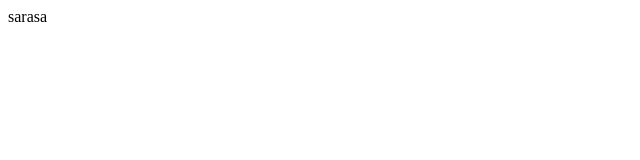
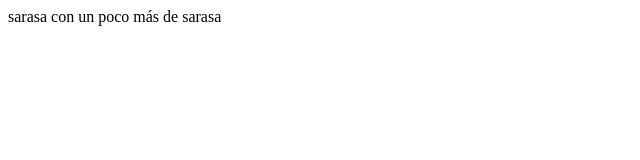
Before and after one commit to Polomeo/tutorial-git, a plain HTML site: page index.html in a window 1280 px wide. Shown: the whole page, without its empty margins (0-640 px from the left). Drawn offline with Linux system fonts and the light colour scheme.

Commit message:
agregada mas sarasa

```diff
--- a/index.html
+++ b/index.html
@@ -7,6 +7,6 @@
     <title>Document</title>
 </head>
 <body>
-    sarasa
+    sarasa con un poco más de sarasa
 </body>
 </html>
```
